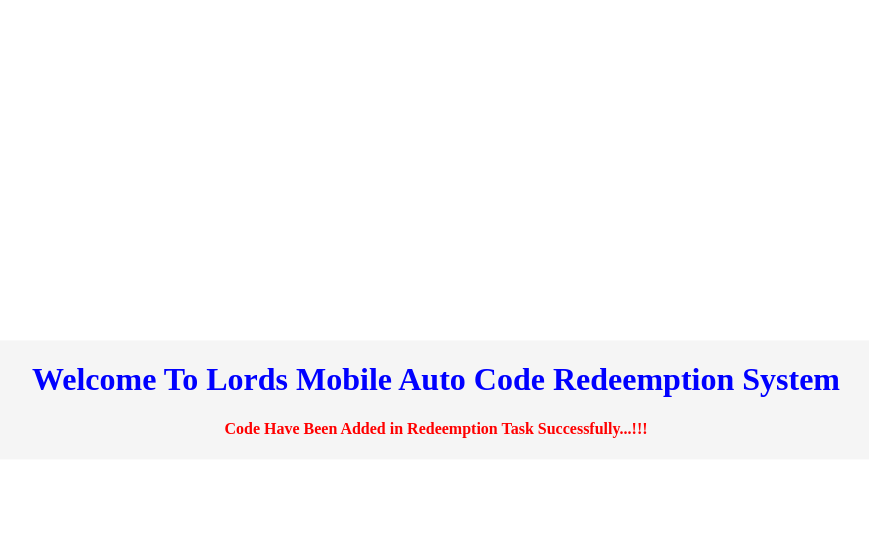
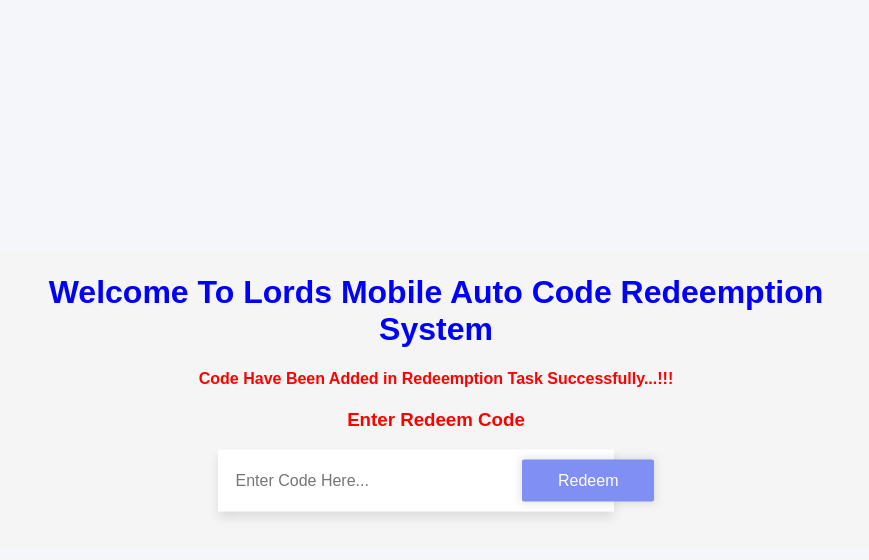
Before and after one commit to Atharv-Chaudhari/Auto-Redeem-Codes-To-Multiple-Accounts-in-Single-Go-For-Lords-Mobile, a Flask app: template templates/task.html in a window 1280 px wide. Shown: the top 560 px of the page, without its empty margins (204-1073 px from the left). Run offline with Flask 2, Linux system fonts and the light colour scheme; the template is opened without the code that fills it, so the values that code supplies are empty.

Commit message:
Update task.html

```diff
--- a/templates/task.html
+++ b/templates/task.html
@@ -28,6 +28,119 @@
             -ms-transform: translate(-50%, -50%);
             transform: translate(-50%, -50%);
         }
+        body {
+            background-color: white;
+        }
+
+        .container-main {
+            width: 70%;
+            background-color: whitesmoke;
+            margin-left: auto;
+            margin-right: auto;
+        }
+
+        .center {
+            margin: 0;
+            position: absolute;
+            top: 50%;
+            left: 50%;
+            -ms-transform: translate(-50%, -50%);
+            transform: translate(-50%, -50%);
+        }
+
+        :root {
+            background: #f5f6fa;
+            color: #9c9c9c;
+            font: 1rem "PT Sans", sans-serif;
+        }
+
+        .container {
+            height: 100%;
+        }
+
+        a {
+            color: inherit;
+        }
+
+        a:hover {
+            color: #7f8ff4;
+        }
+
+        .container {
+            display: flex;
+            flex-direction: column;
+            align-items: center;
+            justify-content: center;
+        }
+
+        .uppercase {
+            text-transform: uppercase;
+        }
+
+        .btn {
+            display: inline-block;
+            background: transparent;
+            color: inherit;
+            font: inherit;
+            border: 0;
+            outline: 0;
+            padding: 0;
+            transition: all 200ms ease-in;
+            cursor: pointer;
+        }
+
+        .btn--primary {
+            background: #7f8ff4;
+            color: #fff;
+            box-shadow: 0 0 10px 2px rgba(0, 0, 0, 0.1);
+            border-radius: 2px;
+            padding: 12px 36px;
+        }
+
+        .btn--primary:hover {
+            background: #6c7ff2;
+        }
+
+        .btn--primary:active {
+            background: #7f8ff4;
+            box-shadow: inset 0 0 10px 2px rgba(0, 0, 0, 0.2);
+        }
+
+        .btn--inside {
+            margin-left: -96px;
+        }
+
+        .form__field {
+            width: 360px;
+            background: #fff;
+            color: #a3a3a3;
+            font: inherit;
+            box-shadow: 0 6px 10px 0 rgba(0, 0, 0, 0.1);
+            border: 0;
+            outline: 0;
+            padding: 22px 18px;
+        }
+        @media only screen and (max-width: 640px) {
+            .container-main{
+                width:100%;
+            }
+        }
+        @media only screen and (max-width: 476px) {
+            .form__field{
+                width:300px;
+            }
+        }
+        @media only screen and (max-width: 390px) {
+            .form__field{
+                width:250px;
+            }
+        }
+        @media only screen and (max-width: 340px) {
+            .form__field{
+                width:200px;
+            }
+
+        }
     </style>
 </head>
 
@@ -35,6 +148,16 @@
     <div class="container-main center">
         <h1 style="text-align: center;color:blue;"> Welcome To Lords Mobile Auto Code Redeemption System </h1>
         <h4 style="text-align: center;color:red;"> Code Have Been Added in Redeemption Task Successfully...!!!</h4>
+        <h3 style="text-align: center;color:red;"> Enter Redeem Code </h3>
+        <div class="container">
+            <div class="container__item">
+                <form class="form" action="/redeem" method="POST">
+                    <input type="text" name="code" class="form__field" placeholder="Enter Code Here..." required/>
+                    <button type="submit" class="btn btn--primary btn--inside">Redeem</button>
+                </form>
+            </div>
+            <br><br>
+        </div>
     </div>
 </body>
 
```
